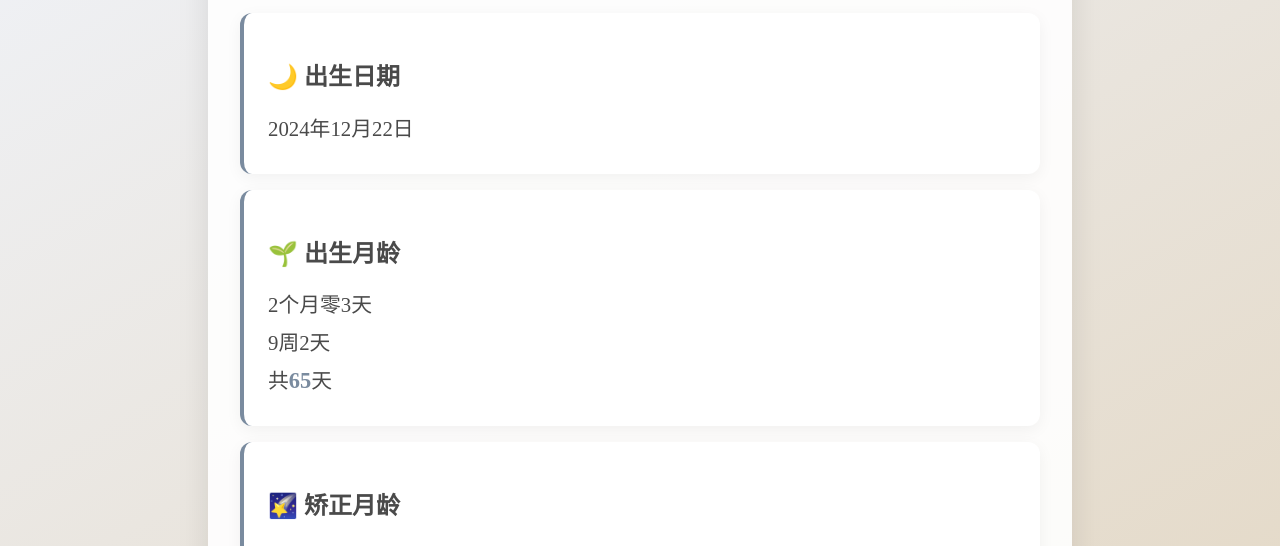
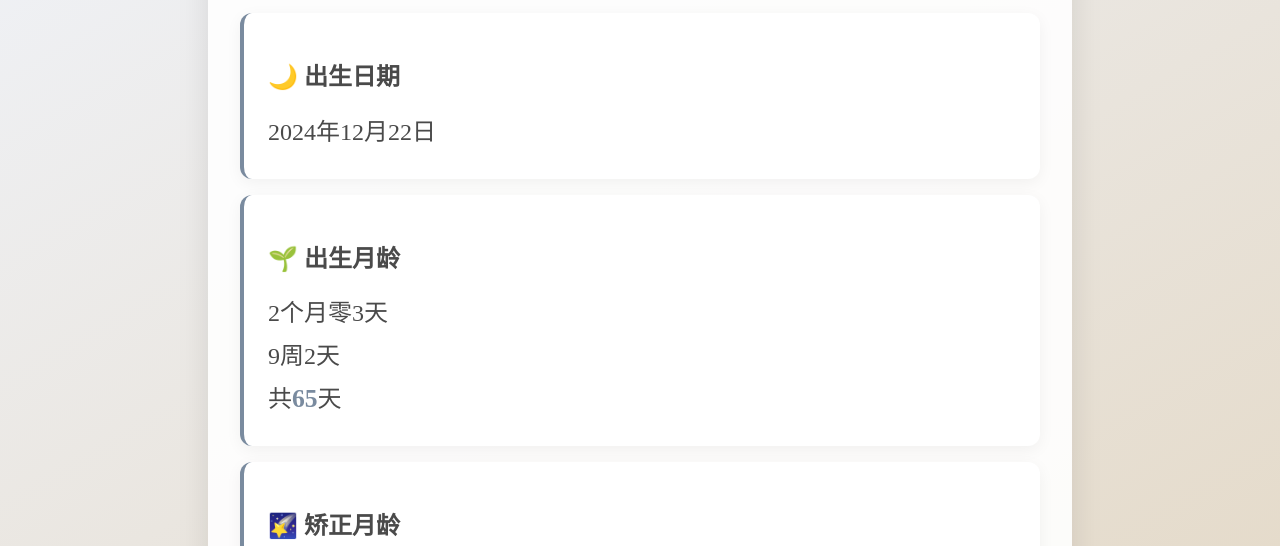
Before and after one commit to hotgirl419/hotgirl419.github.io, a plain HTML site: page index.html in a window 1280 px wide. Shown: the part 176-722 px from the top of the page. Drawn offline with nearby package versions, Linux system fonts and the light colour scheme.

Commit message:
Update index.html

```diff
--- a/index.html
+++ b/index.html
@@ -68,13 +68,13 @@
 
         .age-item {
             margin: 0.5rem 0;
-            font-size: 1.3rem;
+            font-size: 1.5rem;
         }
 
         .days-count {
             color: var(--accent-color);
             font-weight: bold;
-            font-size: 1.4rem;
+            font-size: 1.6rem;
         }
     </style>
 </head>
```
